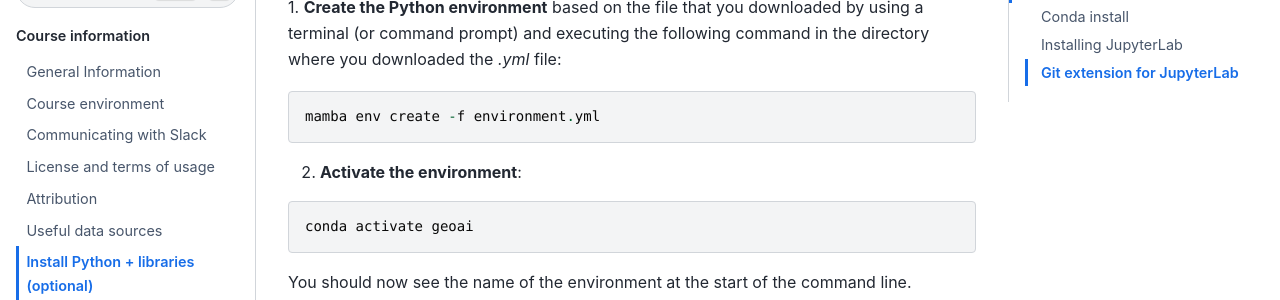
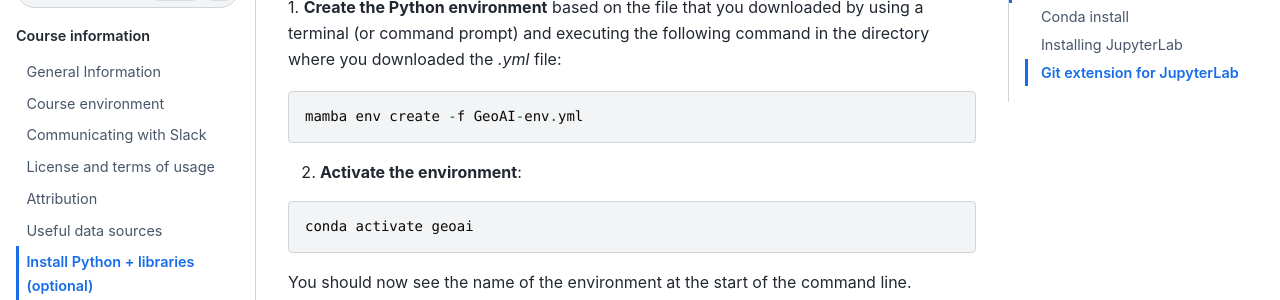
Before and after one commit to Hands-on-GeoAI/course-site, a Sphinx documentation site: the page built from source/course-info/installing-miniconda.rst, in a window 1280 px wide and 900 px high, scrolled down 3593 px. Shown: the part 152-452 px from the top of the window. Built offline with Sphinx 7.4.7 and the Sphinx Book theme 1.1.4, drawn with Linux system fonts in a browser that asks for light colours; pages that are not in the unit, such as notebooks, are missing from menus.

Commit message:
updating environment file

```diff
--- a/source/course-info/installing-miniconda.rst
+++ b/source/course-info/installing-miniconda.rst
@@ -117,7 +117,7 @@
 We have prepared a ready-made environment file for you (called ``environment.yml``). You can download the file from the link below.
 On the download page: click the Download button on top-right (an arrow down button next to a button called "Raw"):
 
-- `DOWNLOAD THE ENVIRONMENT FROM HERE <https://github.com/AaltoGIS/Sustainability-GIS/blob/master/environment.yml>`__.
+- `DOWNLOAD THE ENVIRONMENT FROM HERE <https://github.com/Hands-on-GeoAI/Practical_Sessions/blob/main/GeoAI-env.yml>`__.
 
 After downloading the environment file, run the following commands on the same folder where you downloaded it.
 If you don't know how to navigate between different folders, check these short tutorials for `terminal <https://riptutorial.com/terminal/example/26023/basic-navigation-commands>`_ and `command prompt (Windows) <https://riptutorial.com/cmd/example/8646/navigating-in-cmd>`_.
@@ -128,7 +128,7 @@
 
 .. code-block::
 
-    mamba env create -f environment.yml
+    mamba env create -f GeoAI-env.yml
 
 2. **Activate the environment**:
 
```
